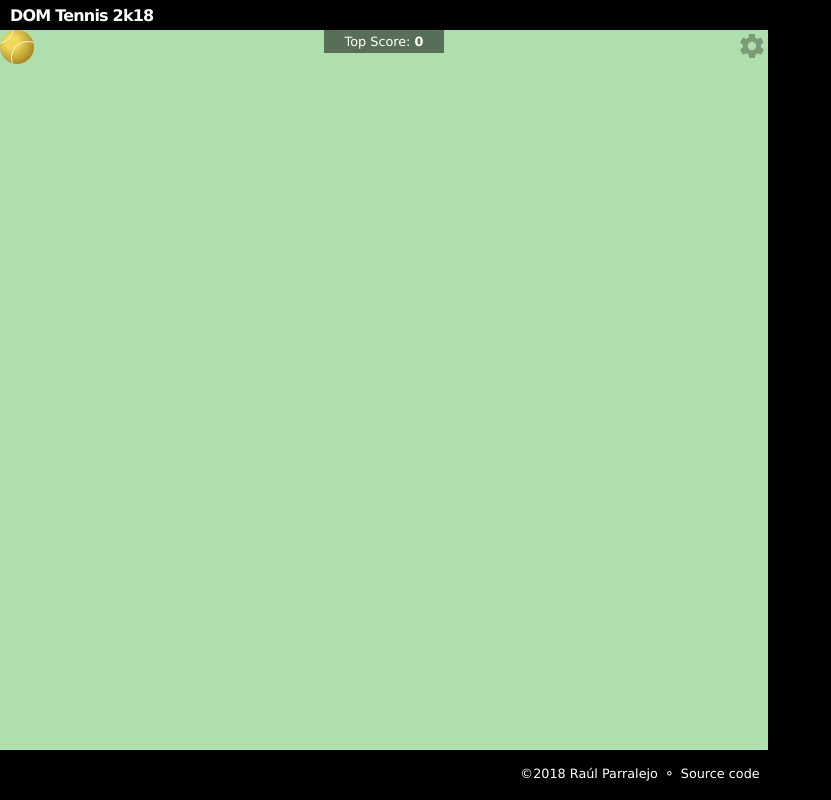
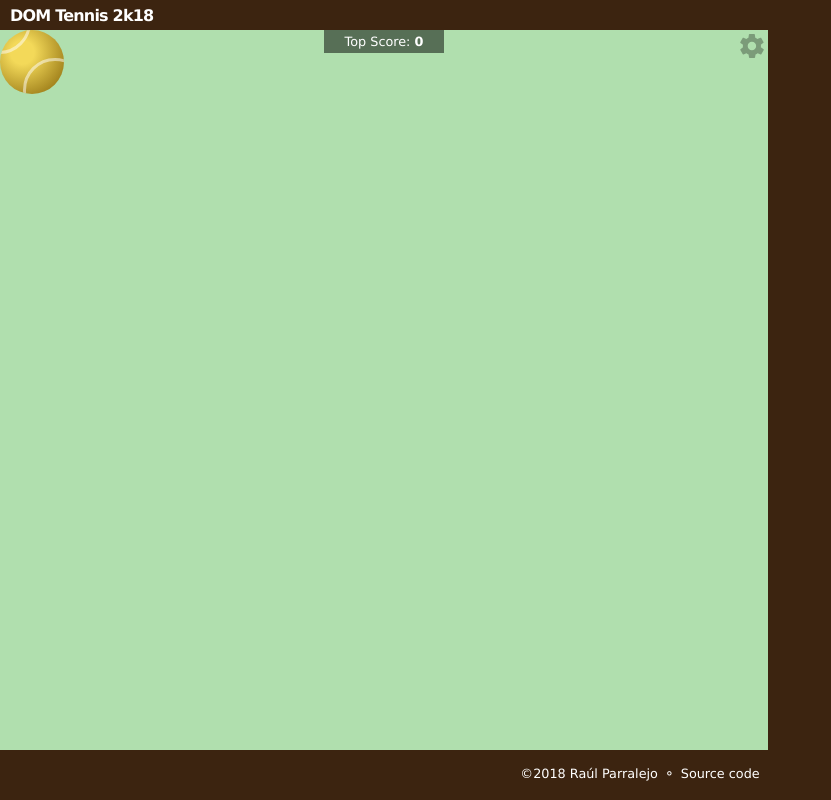
Before and after one commit to raohmaru/DOM-Tennis-2k18, a website with bundled scripts: page src/index.html in a window 1280 px wide. Shown: the whole page, without its empty margins (0-831 px from the left). Built offline with nearby package versions, Linux system fonts and the light colour scheme; some packages are replaced by stand-ins of ours.

Commit message:
Bigger ball for touch devices

```diff
--- a/src/css/themes/theme.default.css
+++ b/src/css/themes/theme.default.css
@@ -1,5 +1,5 @@
 .theme-default {
-	background-color: #000;
+	background-color: #3c2410;
 
 	@media (--small-viewport) {
 		background-color: #fff;
--- a/src/modules/ball/default.css
+++ b/src/modules/ball/default.css
@@ -1,8 +1,8 @@
 :root {
 	--ballSize: 34px;
+	--ballBigSize: 64px;
 	--ballColorLight: #f3d959;
 	--ballColorDark: #846307;
-	--ballLineColor: rgba(255, 255, 255, 0.8);
 }
 
 .ball {
@@ -10,14 +10,19 @@
 	top: 0;
 	left: 0;
 	z-index: 2;
-	width: var(--ballSize);
-	height: var(--ballSize);
+	width: var(--ballBigSize);
+	height: var(--ballBigSize);
 	overflow: hidden;
 	cursor: pointer;
-	border-radius: calc(var(--ballSize) / 2);
+	border-radius: 50%;
 	background: var(--ballColorLight); /* Old browsers */
 	background: radial-gradient(ellipse at 35% 35%, var(--ballColorLight) 20%, var(--ballColorDark) 100%); /* W3C, IE10+, FF16+, Chrome26+, Opera12+, Safari7+ */
 	transform: translateZ(0);
+
+	@media (--small-viewport) {
+		width: var(--ballSize);
+		height: var(--ballSize);
+	}
 }
 
 	.ball__lines {
@@ -35,17 +40,31 @@
 			width: 100%;
 			height: 100%;
 			cursor: pointer;
-			border-radius: calc(var(--ballSize) / 2);
-			border: 1px solid var(--ballLineColor);
+			border-radius: 50%;
+			border: 3px solid rgba(255, 255, 255, 0.5);
+
+			@media (--small-viewport) {
+				border: 1px solid rgba(255, 255, 255, 0.8);
+			}
 		}
 
 		&::before {
-			top: -20px;
-			left: -20px;
+			top: -40px;
+			left: -33px;
+
+			@media (--small-viewport) {
+				top: -20px;
+				left: -20px;
+			}
 		}
 
 		&::after {
-			top: 11px;
-			left: 11px;
+			top: 28px;
+			left: 23px;
+
+			@media (--small-viewport) {
+				top: 14px;
+				left: 14px;
+			}
 		}
 	}
```
Also changed, not shown: src/modules/ball/entity.js (+8 -2 lines).
